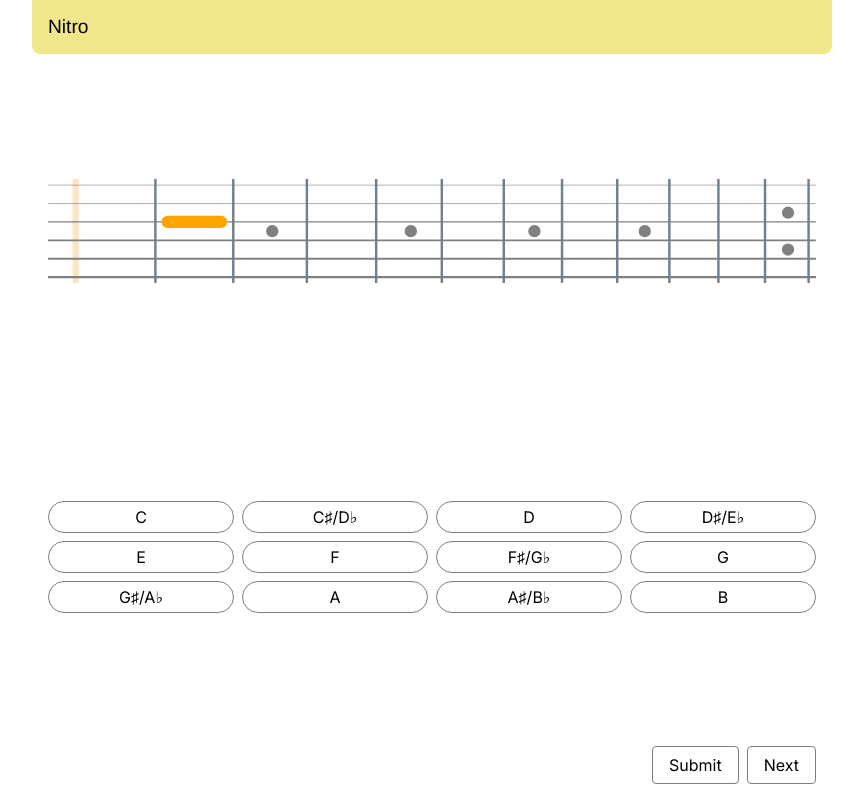
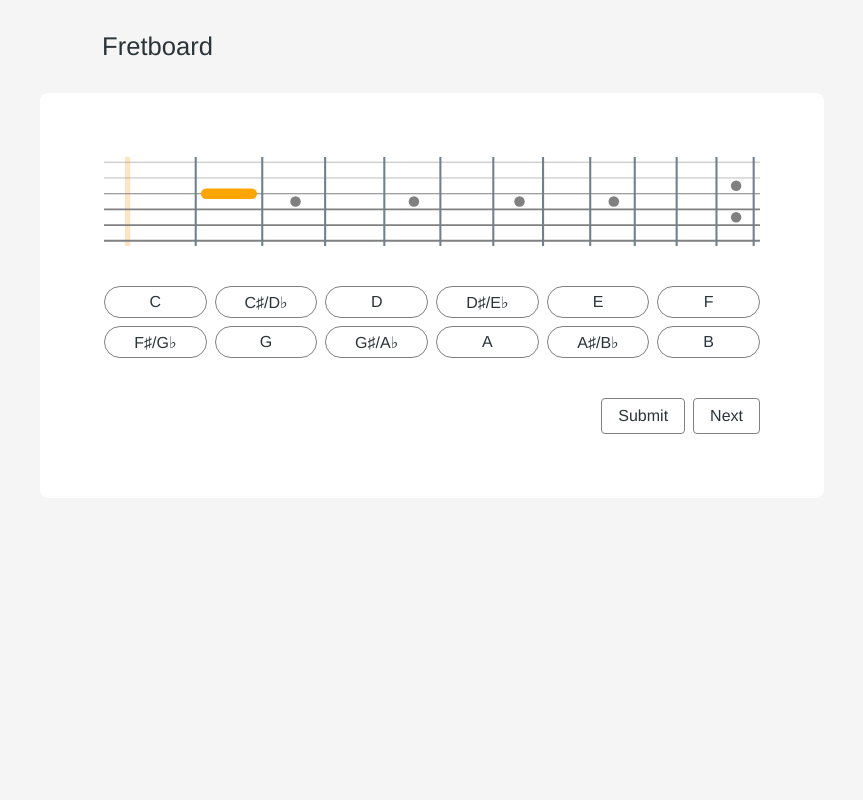
Before and after one commit to taylorlaekeman/fretboard-flashcards, a Next.js app: page / in a window 1280 px wide. Shown: the whole page, without its empty margins (208-1071 px from the left). Built offline with nearby package versions, Linux system fonts and the light colour scheme.

Commit message:
restyle app with flashcard appearance on grey background

```diff
--- a/src/components/Button.tsx
+++ b/src/components/Button.tsx
@@ -2,6 +2,7 @@ import React from 'react';
 import clsx from 'clsx';
 
 import styles from './Button.module.css';
+import textStyles from './Text.module.css';
 
 export function Button({
   children,
@@ -16,7 +17,12 @@ export function Button({
 }): React.ReactElement {
   return (
     <button
-      className={clsx(styles.button, styles[shape], styles[variant])}
+      className={clsx(
+        styles.button,
+        styles[shape],
+        styles[variant],
+        textStyles.body
+      )}
       onClick={() => onClick()}
       type="button"
     >
--- a/src/components/NameTheNoteFlashcard.module.css
+++ b/src/components/NameTheNoteFlashcard.module.css
@@ -1,18 +1,31 @@
 .wrapper {
   align-items: center;
+  background-color: white;
+  border-radius: 8px;
   display: flex;
   flex-direction: column;
-  gap: 24px;
-  height: 100%;
-  justify-content: space-between;
+  gap: 16px;
+  padding: 24px;
+
+  @media (min-height: 400px) {
+    gap: 40px;
+  }
+
+  @media (min-width: 800px) and (min-height: 500px) {
+    padding: 64px;
+  }
 }
 
 .body {
   display: flex;
-  flex: 1;
   flex-direction: column;
+  gap: 16px;
   justify-content: space-around;
   width: 100%;
+
+  @media (min-height: 400px) {
+    gap: 40px;
+  }
 }
 
 .body > svg {
--- a/src/components/NoteButtons.module.css
+++ b/src/components/NoteButtons.module.css
@@ -2,6 +2,10 @@
   display: grid;
   gap: 8px;
   grid-template-columns: repeat(4, 1fr);
+
+  @media (min-width: 500px) {
+    grid-template-columns: repeat(6, 1fr);
+  }
 }
 
 .noteButton > input {
@@ -20,5 +24,7 @@
 }
 
 .noteButton.selected > label {
-  background-color: blanchedalmond;
+  background-color: #536878;
+  border: none;
+  color: white;
 }
--- a/src/components/NoteButtons.tsx
+++ b/src/components/NoteButtons.tsx
@@ -3,6 +3,7 @@ import React from 'react';
 
 import { Button, Shape, Variant } from './Button';
 import styles from './NoteButtons.module.css';
+import textStyles from './Text.module.css';
 import { Note } from '../types/note';
 
 function NoteButtons({
@@ -66,7 +67,9 @@ function NoteButton({
   return (
     <div className={clsx(styles.noteButton, isSelected && styles.selected)}>
       <input id={id} name="note" onChange={() => onSelect()} type="radio" />
-      <label htmlFor={id}>{label}</label>
+      <label className={textStyles.body} htmlFor={id}>
+        {label}
+      </label>
     </div>
   );
 }
--- a/src/components/PageWrapper.module.css
+++ b/src/components/PageWrapper.module.css
@@ -1,5 +1,6 @@
 .wrapper {
   align-items: center;
+  background-color: #f5f5f5;
   display: flex;
   flex-direction: column;
   height: 100vh;
@@ -7,14 +8,12 @@
 }
 
 .header {
-  background-color: khaki;
   max-width: 800px;
-  padding: 16px;
+  padding: 16px 32px;
   width: 100%;
 
-  @media (min-width: 800px) {
-    border-bottom-left-radius: 8px;
-    border-bottom-right-radius: 8px;
+  @media (min-width: 800px) and (min-height: 500px) {
+    padding: 32px 70px;
   }
 }
 
@@ -22,6 +21,6 @@
   flex: 1;
   max-width: 800px;
   overflow: hidden;
-  padding: 16px;
+  padding: 0 8px;
   width: 100%;
 }
--- a/src/components/PageWrapper.tsx
+++ b/src/components/PageWrapper.tsx
@@ -9,7 +9,7 @@ export function PageWrapper({
   return (
     <div className={styles.wrapper}>
       <header className={styles.header}>
-        <Text variant={Variant.MainTitle}>Nitro</Text>
+        <Text variant={Variant.MainTitle}>Fretboard</Text>
       </header>
       <main className={styles.main}>{children}</main>
     </div>
--- a/src/components/Text.module.css
+++ b/src/components/Text.module.css
@@ -1,9 +1,11 @@
 .mainTitle {
+  color: #2a3439;
   font-family: 'Helvetica', 'Arial', 'sans-serif';
-  font-size: 1.2rem;
+  font-size: 1.6rem;
   font-weight: 400;
 }
 
 .body {
+  color: #2a3439;
   font-family: 'Helvetica', 'Arial', 'sans-serif';
 }
```
